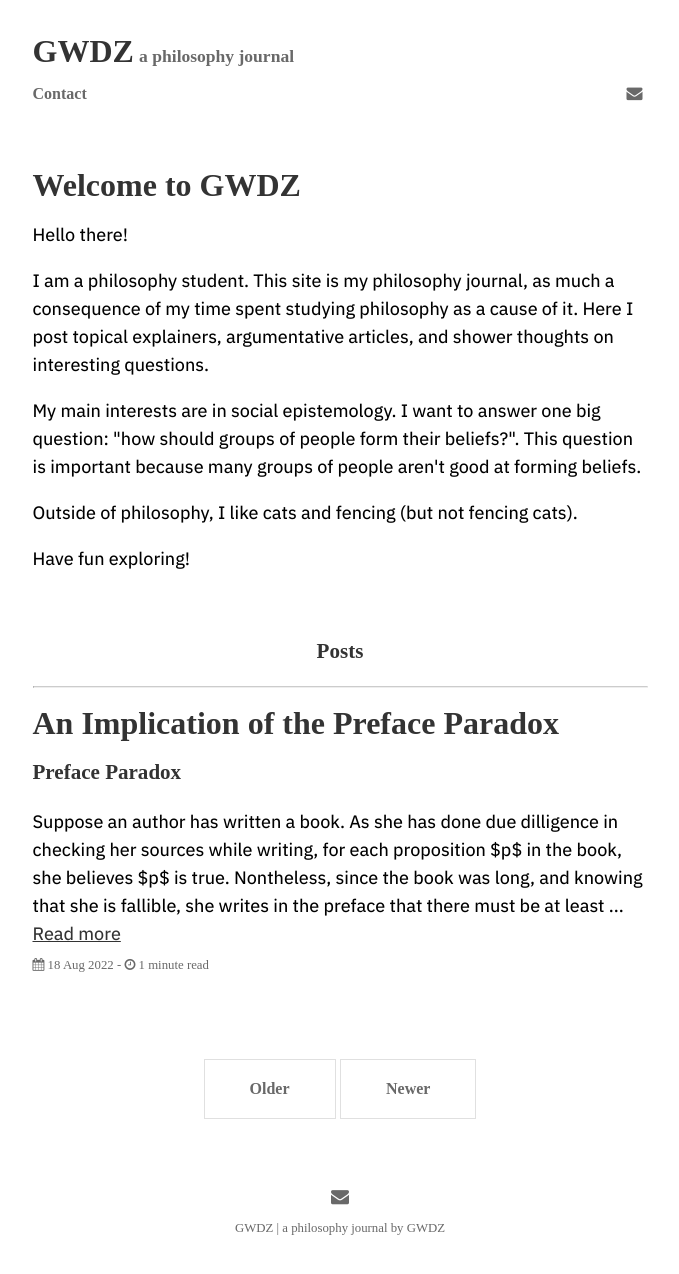
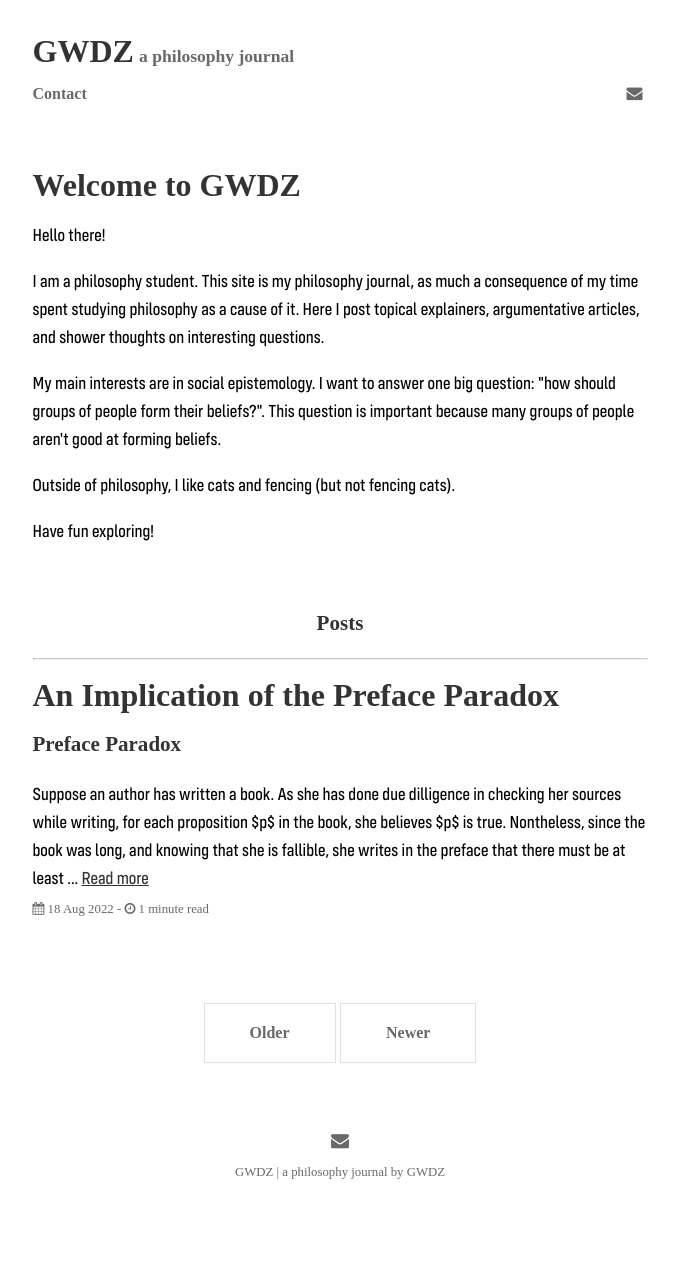
Before and after one commit to GWDZ-true/gwdz-site, a Jekyll site: the page built from index.html, in a window 1280 px wide. Shown: the whole page, without its empty margins (300-979 px from the left). Built offline with Jekyll 4.4.1, drawn with Linux system fonts in a browser that asks for light colours; some web fonts are replaced; the list of posts is cut into pages by our own code; after the commit the page ends 1218 px from its top, so only the background shows below that.

Commit message:
Update main.scss

```diff
--- a/assets/css/main.scss
+++ b/assets/css/main.scss
@@ -3,7 +3,7 @@
 
 @font-face{
     font-family: iaw;
-    src: url(../fonts/IBMPlexSans-Text.woff);
+    src: url(../fonts/CFGText.otf);
     font-style: normal;
     font-weight: normal;
 }
```
